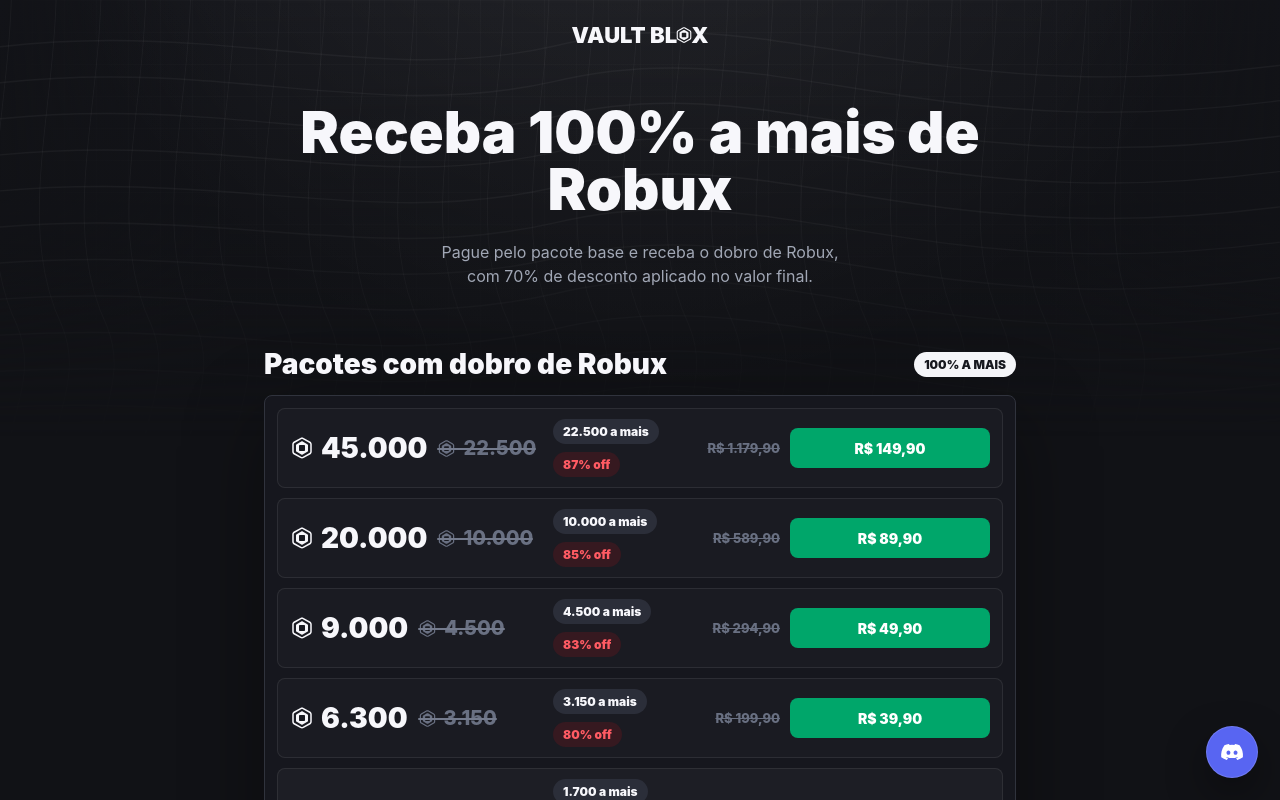
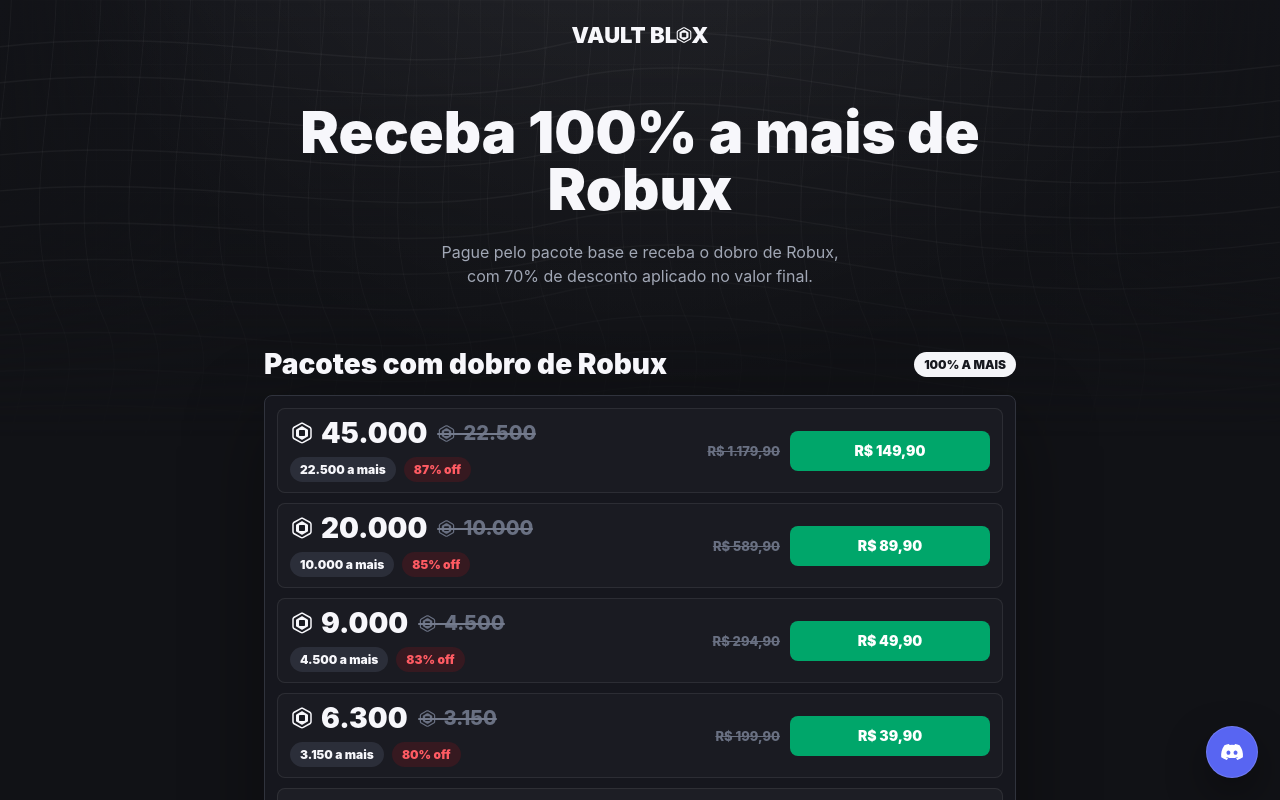
Before and after one commit to bielsilva844u-prog/robux, a Next.js app: page / in a window 1280 px wide. Shown: the top 800 px of the page. Built offline with nearby package versions, Linux system fonts and the light colour scheme.

Commit message:
Ajusta tags dos pacotes

```diff
--- a/app/globals.css
+++ b/app/globals.css
@@ -271,8 +271,9 @@
 
 .product-main {
   display: flex;
-  align-items: center;
-  gap: 18px;
+  flex-direction: column;
+  align-items: flex-start;
+  gap: 10px;
   min-width: 0;
 }
 
@@ -863,9 +864,9 @@
   }
 
   .product-main {
-    display: grid;
-    grid-template-columns: 1fr auto;
-    align-items: center;
+    display: flex;
+    flex-direction: column;
+    align-items: flex-start;
     gap: 10px;
     width: 100%;
   }
@@ -951,8 +952,7 @@
   }
 
   .product-main {
-    grid-template-columns: 1fr;
-    justify-items: center;
+    align-items: center;
     text-align: center;
   }
 
```
